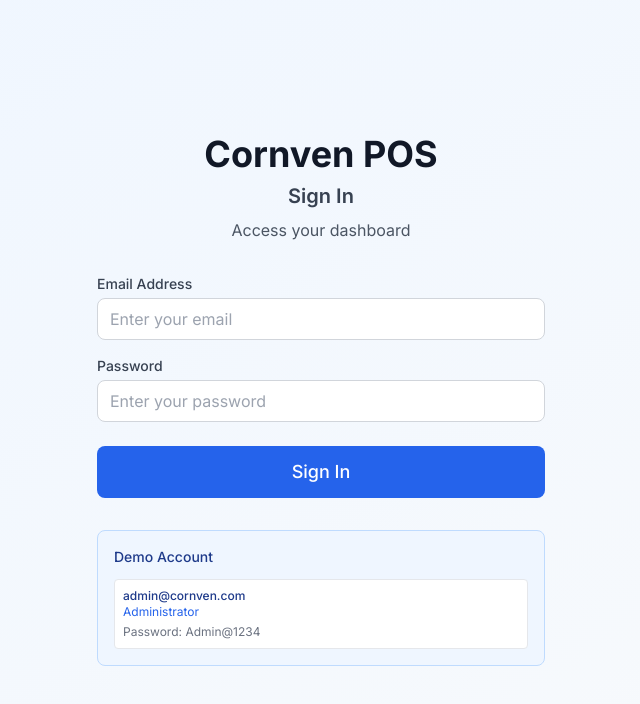
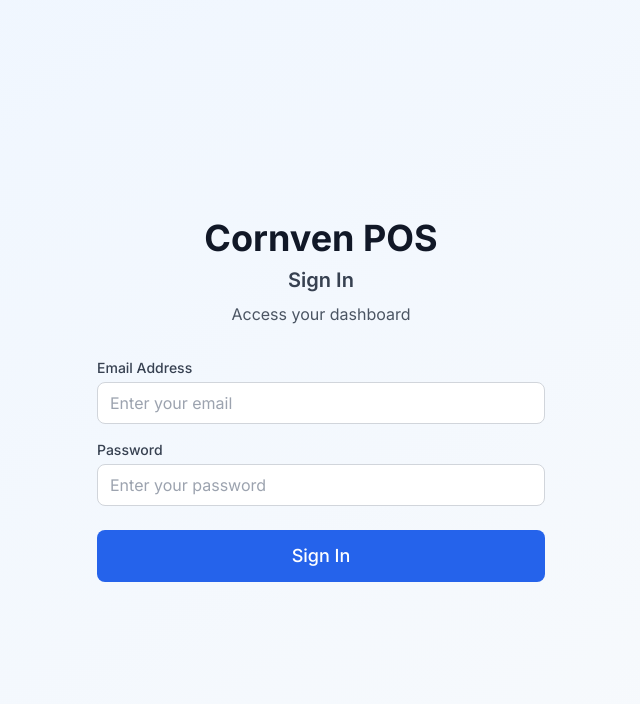
Before and after one commit to arnavpatil/pos, a Next.js app: page /auth in a window 1280 px wide. Shown: the top 704 px of the page, without its empty margins (319-959 px from the left). Built offline with nearby package versions, Linux system fonts and the light colour scheme.

Commit message:
removed signup

```diff
--- a/components/LoginForm.tsx
+++ b/components/LoginForm.tsx
@@ -110,22 +110,7 @@ const LoginForm = () => {
         </form>
 
         {/* Demo Credentials */}
-        <div className="mt-8 p-4 bg-blue-50 rounded-lg border border-blue-200">
-          <h3 className="text-sm font-medium text-blue-900 mb-3">Demo Account</h3>
-          <div className="space-y-2">
-            {demoCredentials.map((demo, index) => (
-              <button
-                key={index}
-                onClick={() => fillDemoCredentials(demo.email, demo.password)}
-                className="w-full text-left p-2 text-xs bg-white rounded border hover:bg-blue-50 transition-colors"
-              >
-                <div className="font-medium text-blue-900">{demo.email}</div>
-                <div className="text-blue-600">{demo.role}</div>
-                <div className="text-gray-500 text-xs mt-1">Password: {demo.password}</div>
-              </button>
-            ))}
-          </div>
-        </div>
+
       </div>
     </div>
   );
```
